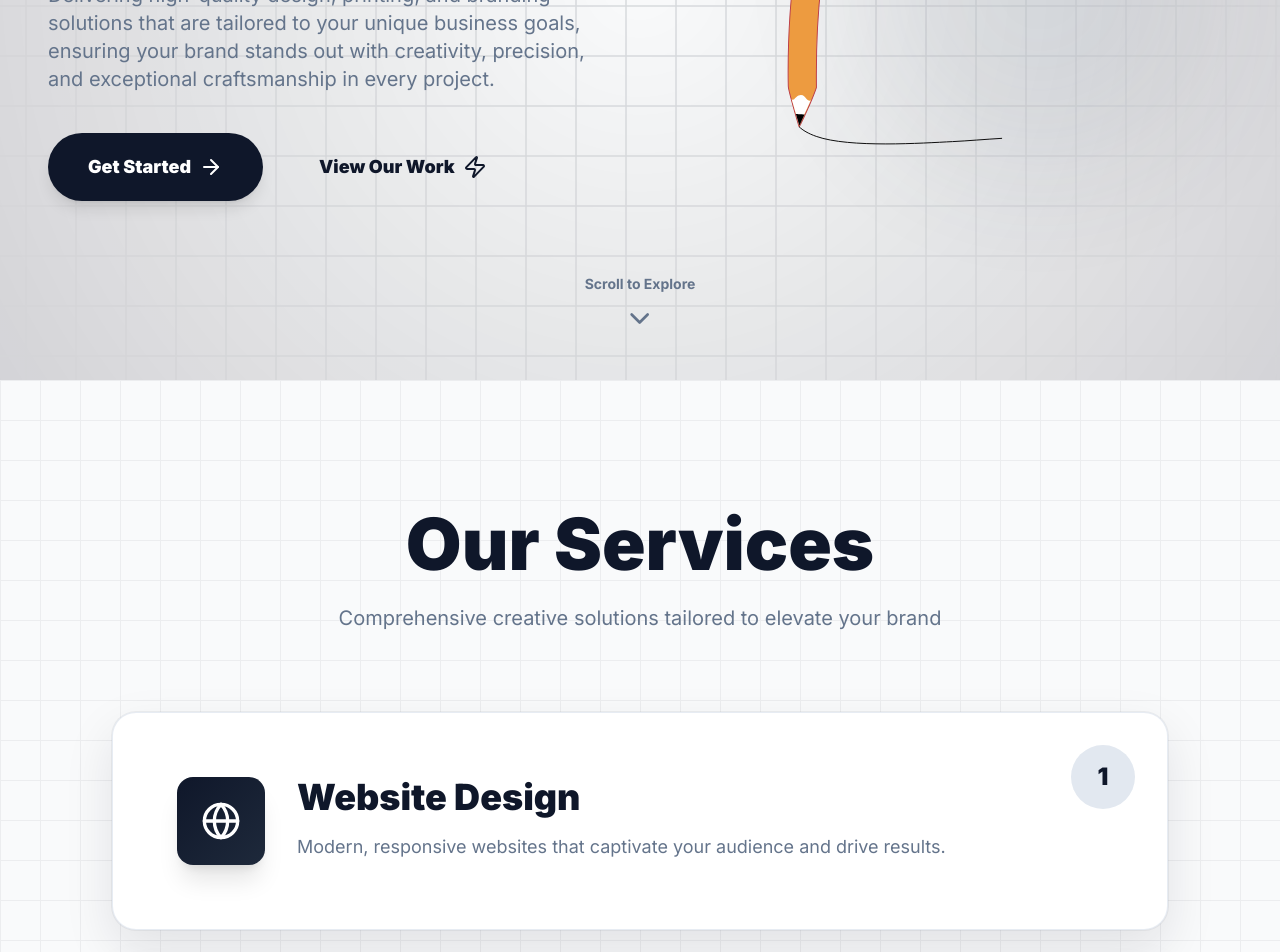
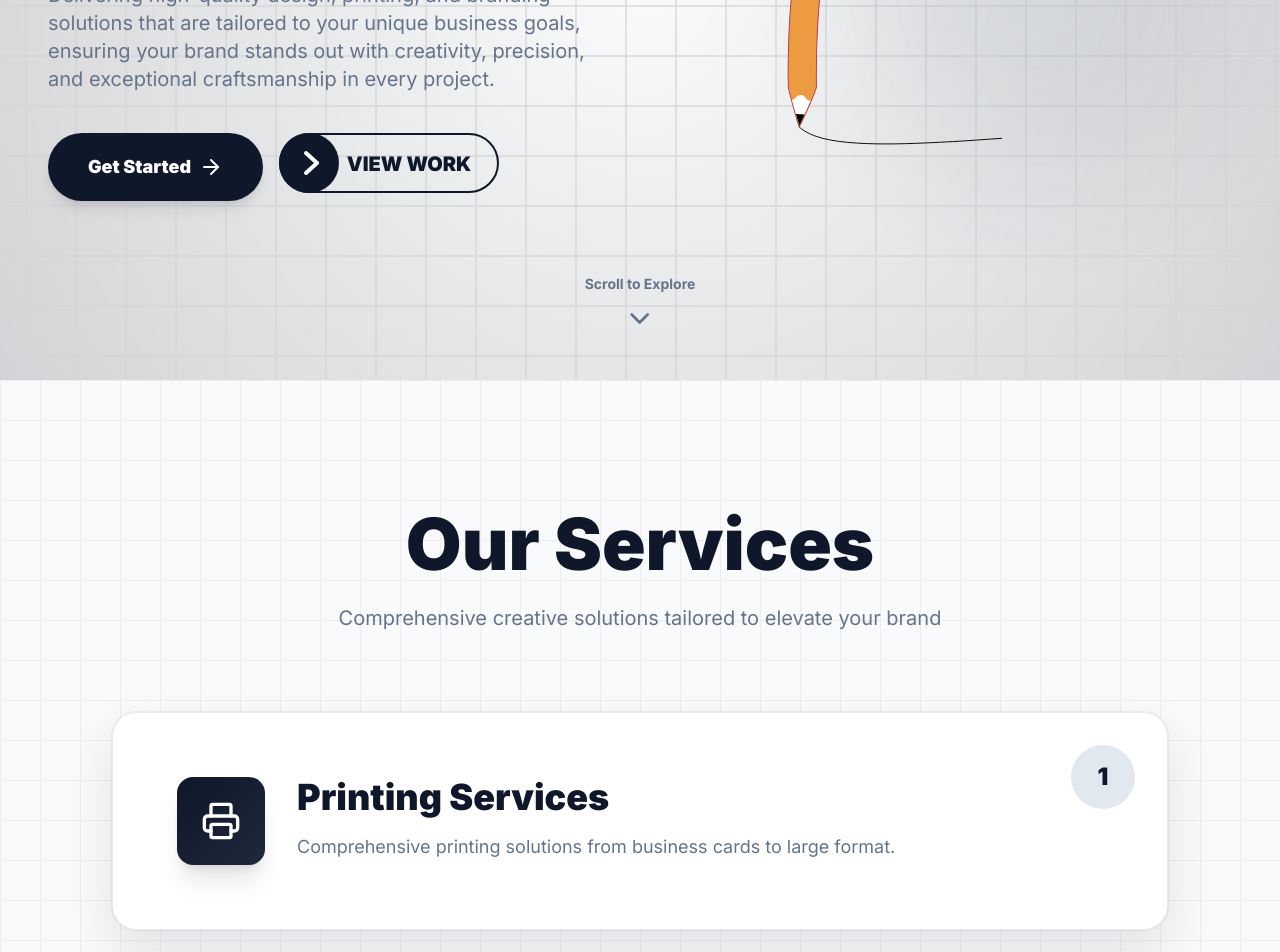
Before and after one commit to JashanVIRDI12/DeeGeeGraphics, a React (Vite) app: page / in a window 1280 px wide. Shown: the part 420-1372 px from the top of the page. Built offline with nearby package versions, Linux system fonts and the light colour scheme.

Commit message:
Update Home.jsx

```diff
--- a/src/pages/Home.jsx
+++ b/src/pages/Home.jsx
@@ -1,4 +1,5 @@
 import { useEffect, useRef } from 'react'
+import { Link } from 'react-router-dom'
 import { ArrowRight, Sparkles, Globe, Sticker, ShieldCheck, Shirt, Printer, Store, Award, Target, Heart, Zap, Mail, Phone, ChevronDown } from 'lucide-react'
 import { gsap } from 'gsap'
 import { ScrollTrigger } from 'gsap/ScrollTrigger'
@@ -21,6 +22,7 @@ function Home() {
   const featuredRef = useRef(null)
   const lottieRef = useRef(null)
   const lottieDesktopRef = useRef(null)
+  const svgButtonRef = useRef(null)
 
   useEffect(() => {
     // Set GSAP defaults for smoother animations
@@ -155,24 +157,41 @@ function Home() {
       )
     }
 
-    // CTA buttons with smooth bounce
+    // CTA buttons - Simple smooth fade-in
     tl.fromTo(ctaRef.current.children,
       {
-        y: 20,
-        opacity: 0,
-        scale: 0.8
+        y: 30,
+        opacity: 0
       },
       {
         y: 0,
         opacity: 1,
-        scale: 1,
         duration: 0.5,
-        stagger: 0.08,
-        ease: 'back.out(1.5)',
-        force3D: true
+        stagger: 0.1,
+        ease: 'power2.out'
       },
-      '-=0.2'
+      '-=0.3'
     )
+
+    // SVG Button Animation Setup
+    if (svgButtonRef.current) {
+      const svgTl = gsap.timeline({ paused: true })
+      const rect = svgButtonRef.current.children[0]
+      const text = svgButtonRef.current.querySelector('text')
+      const polyline = svgButtonRef.current.querySelector('polyline')
+      const line = svgButtonRef.current.querySelector('line')
+
+      svgTl.to(rect, { attr: { width: 220 }, duration: 0.4, ease: 'power4.inOut' })
+      svgTl.to(text, { fill: '#fff', duration: 0.4, ease: 'none' }, 0)
+      svgTl.to([polyline, line], { x: 14, duration: 0.4, ease: 'power4.inOut' }, 0)
+      svgTl.to(line, { attr: { x2: 3 }, duration: 0.4, ease: 'power4.inOut' }, 0)
+
+      svgTl.reverse()
+
+      const svgButton = svgButtonRef.current.parentElement
+      svgButton.addEventListener('mouseenter', () => svgTl.play())
+      svgButton.addEventListener('mouseleave', () => svgTl.reverse())
+    }
 
     // Lottie Animation - Mobile
     if (lottieRef.current) {
@@ -228,13 +247,15 @@ function Home() {
     const serviceCards = gsap.utils.toArray('.service-card')
 
     if (serviceCards.length > 0) {
+      // Set initial state immediately to prevent flash
+      gsap.set(serviceCards, {
+        opacity: 0,
+        y: 100,
+        scale: 0.9
+      })
+
       serviceCards.forEach((card, index) => {
-        gsap.fromTo(card,
-          {
-            opacity: 0,
-            y: 100,
-            scale: 0.9
-          },
+        gsap.to(card,
           {
             opacity: 1,
             y: 0,
@@ -243,7 +264,8 @@ function Home() {
             ease: 'power3.out',
             scrollTrigger: {
               trigger: card,
-              start: 'top 85%',
+              start: 'top 90%',
+              end: 'top 20%',
               toggleActions: 'play none none none'
             },
             delay: index * 0.1
@@ -369,10 +391,10 @@ function Home() {
 
   const services = [
     {
-      icon: <Globe className="w-10 h-10" />,
-      title: "Website Design",
-      description: "Modern, responsive websites that captivate your audience and drive results.",
-      image: "/webdesign.jpg"
+      icon: <Printer className="w-10 h-10" />,
+      title: "Printing Services",
+      description: "Comprehensive printing solutions from business cards to large format.",
+      image: "/printingservices.jpg"
     },
     {
       icon: <Sticker className="w-10 h-10" />,
@@ -393,16 +415,16 @@ function Home() {
       image: "/garmentprinting.jpg"
     },
     {
-      icon: <Printer className="w-10 h-10" />,
-      title: "Printing Services",
-      description: "Comprehensive printing solutions from business cards to large format.",
-      image: "/printingservices.jpg"
-    },
-    {
       icon: <Store className="w-10 h-10" />,
       title: "Store Front Signs",
       description: "Eye-catching storefront signage that attracts customers and builds brand presence.",
       image: "/storefront.jpg"
+    },
+    {
+      icon: <Globe className="w-10 h-10" />,
+      title: "Website Design",
+      description: "Modern, responsive websites that captivate your audience and drive results.",
+      image: "/webdesign.jpg"
     }
   ]
 
@@ -516,10 +538,15 @@ function Home() {
                   <ArrowRight className="w-6 h-6 group-hover:translate-x-2 transition-transform" />
                 </button>
 
-                <button className="group border-3 px-6 sm:px-8 md:px-10 py-4 sm:py-5 rounded-full font-black text-base sm:text-lg transition-all duration-300 flex items-center space-x-2 justify-center" style={{ borderColor: '#0F172A', color: '#0F172A', backgroundColor: 'transparent' }} onMouseEnter={(e) => { e.currentTarget.style.backgroundColor = '#0F172A'; e.currentTarget.style.color = '#FFFFFF'; }} onMouseLeave={(e) => { e.currentTarget.style.backgroundColor = 'transparent'; e.currentTarget.style.color = '#0F172A'; }}>
-                  <span>View Our Work</span>
-                  <Zap className="w-6 h-6 group-hover:rotate-12 transition-transform" />
-                </button>
+                <Link to="/projects" className="svg-button-wrapper cursor-pointer" style={{ background: 'none', border: 'none', padding: 0, outline: 'none', display: 'inline-block' }}>
+                  <svg ref={svgButtonRef} xmlns="http://www.w3.org/2000/svg" width="220" height="60" viewBox="0 0 220 60" className="w-full max-w-[220px] h-auto" style={{ display: 'block' }}>
+                    <rect x="0" y="0" width="60" height="60" rx="30" ry="30" fill="#0F172A" />
+                    <rect x="1" y="1" width="218" height="58" rx="29" ry="29" fill="none" stroke="#0F172A" strokeWidth="2" vectorEffect="non-scaling-stroke"/>
+                    <text transform="translate(130 38)" textAnchor="middle" fontSize="20" fontWeight="900" fill="#0F172A" style={{ pointerEvents: 'none' }}>VIEW WORK</text>
+                    <line x1="38" y1="30" x2="38" y2="30" stroke="#fff" strokeWidth="4" strokeLinecap="round" strokeLinejoin="round"/>
+                    <polyline points="27 20 38 30 27 40" fill="none" stroke="#fff" strokeWidth="4" strokeLinecap="round" strokeLinejoin="round"></polyline>
+                  </svg>
+                </Link>
               </div>
             </div>
 
@@ -580,7 +607,8 @@ function Home() {
                 className="service-card mb-6 sm:mb-8 lg:sticky"
                 style={{
                   top: `${80 + index * 40}px`,
-                  zIndex: services.length - index
+                  zIndex: services.length - index,
+                  opacity: 0
                 }}
               >
                 <div className="relative overflow-hidden rounded-3xl shadow-2xl transition-all duration-500 hover:scale-[1.02] cursor-pointer group" style={{
@@ -789,10 +817,10 @@ function Home() {
               <ArrowRight className="w-7 h-7 group-hover:translate-x-2 transition-transform" />
             </button>
 
-            <button className="group border-2 px-8 sm:px-10 md:px-12 py-4 sm:py-5 md:py-6 rounded-full font-black text-base sm:text-lg md:text-xl text-white transition-all duration-300 flex items-center space-x-3 hover:bg-white hover:text-black w-full sm:w-auto" style={{ borderColor: '#F9FAFB' }}>
+            <Link to="/projects" className="group border-2 px-8 sm:px-10 md:px-12 py-4 sm:py-5 md:py-6 rounded-full font-black text-base sm:text-lg md:text-xl text-white transition-all duration-300 flex items-center space-x-3 hover:bg-white hover:text-black w-full sm:w-auto" style={{ borderColor: '#F9FAFB' }}>
               <span>View Our Work</span>
               <ArrowRight className="w-7 h-7 group-hover:translate-x-2 transition-transform" />
-            </button>
+            </Link>
           </div>
 
           {/* Contact Info */}
```
